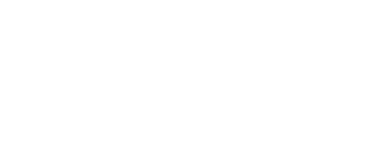
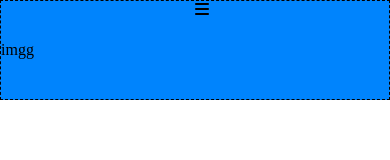
Before and after one commit to Mario-Marchio/htmlcss-responsive-layout, a plain HTML site: page index.html in a window 390 px wide. Drawn offline with Linux system fonts and the light colour scheme.

Commit message:
first try header

```diff
--- a/css/stile.css
+++ b/css/stile.css
@@ -4,5 +4,51 @@
     box-sizing: border-box;
 }
 body{
-    font-family: PT Sans;
+    font-family: PT+Sans;
   }
+  header{
+    background-color: #0084FD;
+    min-height: 100px;
+    display: flex;
+    justify-content: center;
+  }
+  .container-big{
+    width: 750px;
+    border: 1px dashed black;
+    height: 100px;
+    display: flex;
+    align-items: center;
+    justify-content: center;
+  }
+  .header-left{
+    flex-basis:50% ;
+    height: 100%;
+    display: flex;
+    align-items: center;
+
+  }
+  .header-right{
+    flex-basis:50% ;
+    height: 100%;
+    display: flex;
+    flex-direction: row-reverse;
+    align-items: center;
+  }
+  .hidden{
+    display: none;
+  }
+  @media screen and (max-width:768px) {
+        .container-big{
+            width:600px;
+        }
+        .hidden{
+            flex-basis:50% ;
+            height: 100%;
+            display: flex;
+            flex-direction: row-reverse;
+            align-items: center;
+          }
+        .header-right{
+            display: none;
+        }
+  }
--- a/index.html
+++ b/index.html
@@ -7,9 +7,16 @@
     <link rel="stylesheet" href="css/stile.css">
     <link rel='stylesheet' href='https://cdnjs.cloudflare.com/ajax/libs/font-awesome/6.4.0/css/all.min.css' integrity='sha512-iecdLmaskl7CVkqkXNQ/ZH/XLlvWZOJyj7Yy7tcenmpD1ypASozpmT/E0iPtmFIB46ZmdtAc9eNBvH0H/ZpiBw==' crossorigin='anonymous'/>
     <link href="https://fonts.googleapis.com/css?family=PT+Sans:regular,italic,700,700italic" rel="stylesheet" />
+    <meta name="viewport" content="width=device-width, initial-scale=1.0">
     <title>Document</title>
 </head>
 <body>
-
+    <header>
+        <div class="container-big">
+            <div class="header-left">imgg</div>
+            <div class="header-right">text text </i></div>
+            <i class="fa-solid fa-bars hidden"></i>
+        </div>
+    </header>
 </body>
 </html>
```
